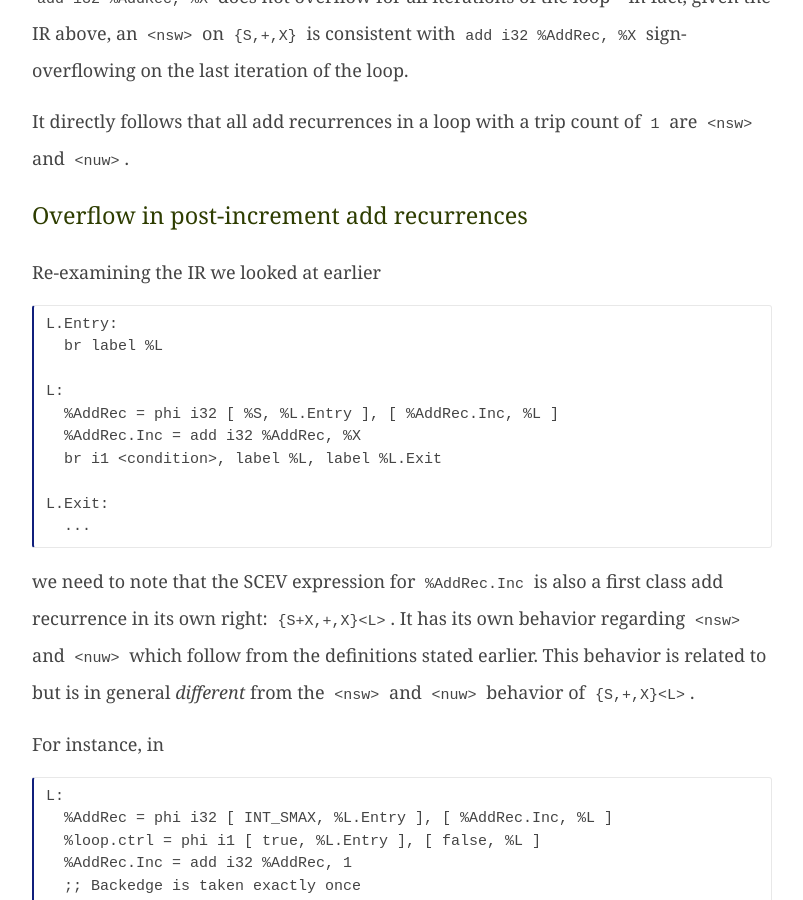
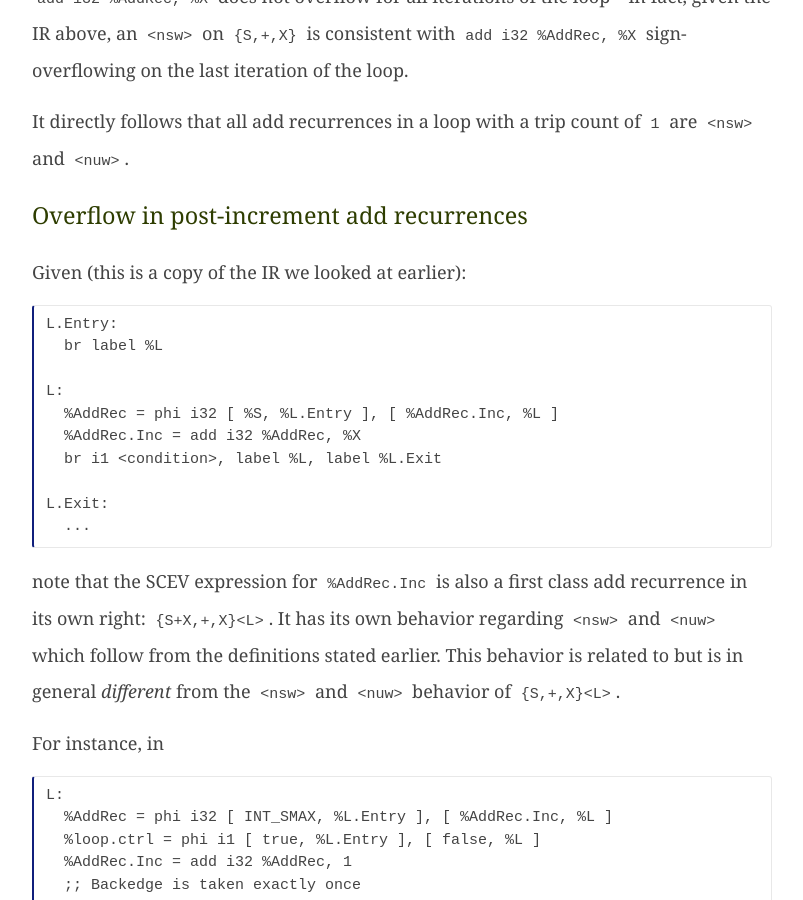
Before and after one commit to sanjoy/playingwithpointers.com, a Jekyll site: the page built from _posts/2016-9-18-scev-integer-overflow.markdown, in a window 1280 px wide and 900 px high, scrolled down 4087 px. Shown: the whole window, without its empty margins (238-1041 px from the left). Built offline with Jekyll 4.4.1, drawn with Linux system fonts in a browser that asks for light colours; comment, search, counter and statistics services are not loaded.

Commit message:
language

```diff
--- a/_posts/2016-9-18-scev-integer-overflow.markdown
+++ b/_posts/2016-9-18-scev-integer-overflow.markdown
@@ -185,7 +185,7 @@ count of `1` are `<nsw>` and `<nuw>`.
 
 ## Overflow in post-increment add recurrences
 
-Re-examining the IR we looked at earlier
+Given (this is a copy of the IR we looked at earlier):
 
     L.Entry:
       br label %L
@@ -198,9 +198,9 @@ Re-examining the IR we looked at earlier
     L.Exit:
       ...
 
-we need to note that the SCEV expression for `%AddRec.Inc` is also a
-first class add recurrence in its own right: `{S+X,+,X}<L>`.  It has
-its own behavior regarding `<nsw>` and `<nuw>` which follow from the
+note that the SCEV expression for `%AddRec.Inc` is also a first class
+add recurrence in its own right: `{S+X,+,X}<L>`.  It has its own
+behavior regarding `<nsw>` and `<nuw>` which follow from the
 definitions stated earlier.  This behavior is related to but is in
 general *different* from the `<nsw>` and `<nuw>` behavior of
 `{S,+,X}<L>`.
```
